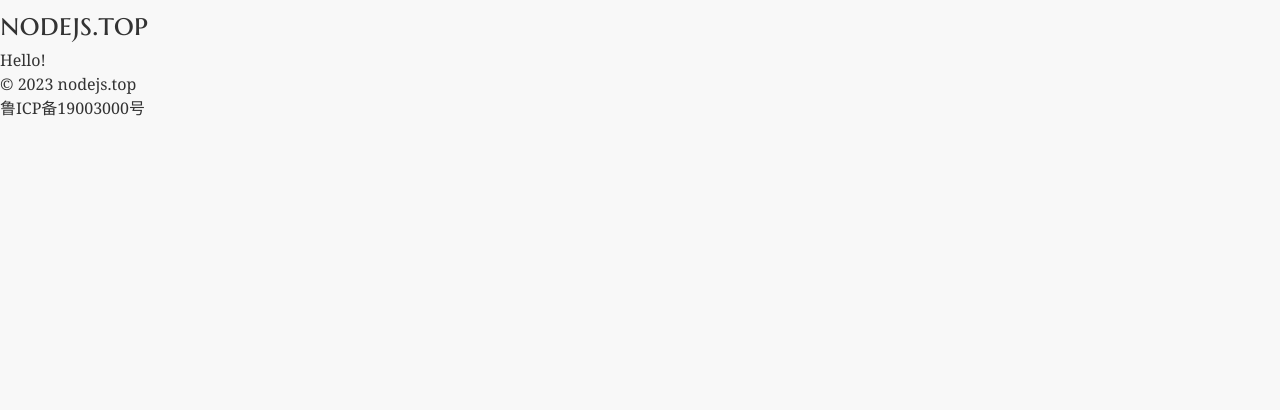
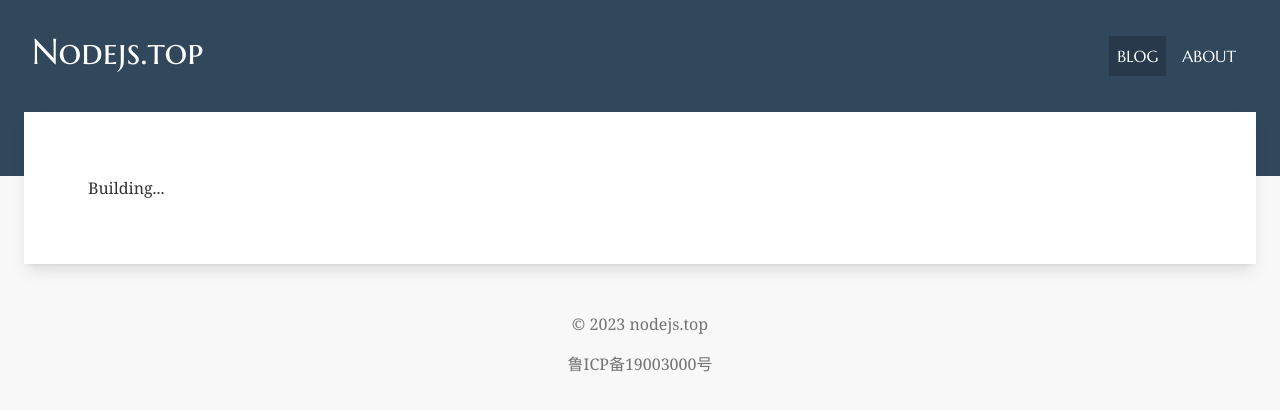
Before and after one commit to billginger/nodejs.top, a Next.js app: page / in a window 1280 px wide. Shown: the top 410 px of the page. Built offline with nearby package versions, Linux system fonts and the light colour scheme.

Commit message:
Update page structure and style

```diff
--- a/app/globals.css
+++ b/app/globals.css
@@ -7,31 +7,12 @@
   src: url('/fonts/MarcellusSC-Regular.ttf') format('truetype');
 }
 
-:root {
-  --max-width: 1100px;
-}
-
-* {
-  box-sizing: border-box;
-  padding: 0;
-  margin: 0;
-}
-
 body {
   color: #333;
   background: #f8f8f8;
   font-family: Georgia, '-apple-system', 'BlinkMacSystemFont', 'Hiragino Sans GB', Arial, 'Microsoft Yahei';
-  font-size: 16px;
-  -webkit-font-smoothing: antialiased;
-  -moz-osx-font-smoothing: grayscale;
 }
 
-a {
-  color: inherit;
-  text-decoration: none;
+p {
+  margin-bottom: 16px;
 }
-
-.logo {
-  font-family: 'MarcellusSC';
-  font-size: 32px;
-}
--- a/app/layout.js
+++ b/app/layout.js
@@ -1,13 +1,20 @@
+import Link from 'next/link'
 import './globals.css'
 
 const RootLayout = ({ children }) => (
   <html lang="zh-Hans">
     <body>
-      <header>
-        <h1 className="logo">nodejs.top</h1>
+      <header className="bg-[#31475c] text-white font-[MarcellusSC]">
+        <div className="container mx-auto flex justify-between px-8 pt-8 pb-24">
+          <h1 className="text-4xl">Nodejs.top</h1>
+          <nav>
+            <Link className="inline-block m-1 p-2 bg-[#00000033]" href="/">BLOG</Link>
+            <Link className="inline-block m-1 p-2 hover:bg-[#ffffff11] hover:shadow-lg" href="/about">ABOUT</Link>
+          </nav>
+        </div>
       </header>
       {children}
-      <footer>
+      <footer className="text-center text-neutral-500">
         <p>&copy; 2023 nodejs.top</p>
         <p>
           <a href="https://beian.miit.gov.cn/" target="_blank">鲁ICP备19003000号</a>
--- a/app/page.js
+++ b/app/page.js
@@ -1,8 +1,8 @@
-import styles from './page.module.css'
-
 const Blog = () => (
-  <main className={styles.main}>
-    Hello!
+  <main className="container mx-auto px-6 pb-12 -mt-16">
+    <div className="bg-[#fff] p-16 shadow-lg">
+      Building...
+    </div>
   </main>
 )
 
--- a/app/page.module.css
+++ /dev/null
@@ -1,3 +0,0 @@
-.main {
-  display: flex;
-}
```
